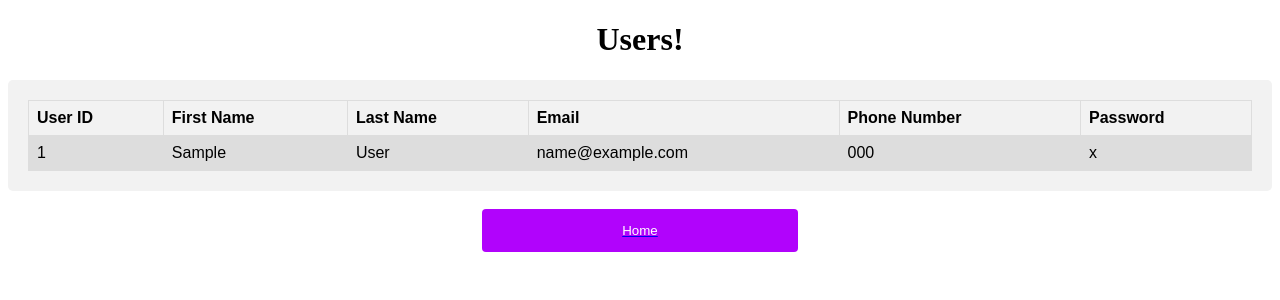
After one commit to tobiakinde/221cmpt, a Flask app: page /users in a window 1280 px wide. The commit adds this page. Shown: the top 300 px of the page. Run offline with Flask 3, Linux system fonts and the light colour scheme; tables that the repository leaves empty hold one stand-in row (values such as "Sample post").

Commit message:
lab 6 updates

```diff
--- a/labs/lab-6/app.py
+++ b/labs/lab-6/app.py
@@ -1,6 +1,7 @@
 """app.py: render and route to webpages"""
+
 from flask import request, render_template, redirect, url_for
-from sqlalchemy import insert, text
+from sqlalchemy import insert, text, select
 
 from db.server import app
 from db.server import db
@@ -19,6 +20,20 @@ def signup():
 def login():
     return render_template('login.html')
 
+@app.route('/users')
+def users():
+    with app.app_context():
+        # select users where the first name is Calista
+        # stmt = select(User).where(User.FirstName == "Calista")
+
+        # select all users
+        stmt = select(User)
+        all_users = db.session.execute(stmt)
+
+        return render_template('users.html', users=all_users)
+
+    return render_template('users.html')
+
 if __name__ == "__main__":
     # debug refreshes your application with your new changes every time you save
     app.run(debug=True)
--- a/labs/lab-6/db/schema/user.py
+++ b/labs/lab-6/db/schema/user.py
@@ -2,7 +2,7 @@
 from db.server import db
 
 class User(db.Model):
-    __tablename__ = "Users"
+    __tablename__ = 'Users'
     UserID = db.Column(db.Integer,primary_key=True,autoincrement=True)
     FirstName = db.Column(db.String(40))
     LastName = db.Column(db.String(40))
@@ -25,6 +25,3 @@ class User(db.Model):
              PHONE NUMBER: {self.PhoneNumber},
              PASSWORD: {self.Password}
         """
-
-    def __repr__(self):
-        return self.__repr__()
--- a/labs/lab-6/db/server.py
+++ b/labs/lab-6/db/server.py
@@ -24,7 +24,6 @@ db = SQLAlchemy(app)
 # this import is here because we need to initialize db before importing it into
 # the classes
 from db.schema.user import User
-from db.schema.user2 import User2
 
 # verify the db connection is successful
 with app.app_context():
--- a/labs/lab-6/static/style.css
+++ b/labs/lab-6/static/style.css
@@ -2,6 +2,19 @@ div {
   border-radius: 5px;
   background-color: #f2f2f2;
   padding: 20px;
+}
+
+#home {
+  width: 25%;
+  background-color: #b103fc;
+  color: white;
+  padding: 14px 20px;
+  margin: 8px 0;
+  border: none;
+  border-radius: 4px;
+  cursor: pointer;
+  display: block;
+  margin: auto;
 }
 
 #index {
@@ -54,3 +67,19 @@ input[type=submit] {
 input[type=submit]:hover {
   background-color: #ba03fc;
 }
+
+table {
+  font-family: arial, sans-serif;
+  border-collapse: collapse;
+  width: 100%;
+}
+
+td, th {
+  border: 1px solid #dddddd;
+  text-align: left;
+  padding: 8px;
+}
+
+tr:nth-child(even) {
+  background-color: #dddddd;
+}
--- a/labs/lab-6/templates/index.html
+++ b/labs/lab-6/templates/index.html
@@ -14,6 +14,10 @@
             <a href="/login">
                 <button type="button">Log In!</button>
             </a>
+
+            <a href="/users">
+                <button type="button">Users!</button>
+            </a>
         </div>
     </body>
 </html>
--- a/labs/lab-6/templates/login.html
+++ b/labs/lab-6/templates/login.html
@@ -8,6 +8,12 @@
         <h1>Log In</h1>
         <div>
         <!-- Create a log in form here -->
+
         </div>
+
+        <br>
+        <a href="/">
+            <button type="button" id="home">Home</button>
+        </a>
     </body>
 </html>
--- a/labs/lab-6/templates/signup.html
+++ b/labs/lab-6/templates/signup.html
@@ -9,5 +9,10 @@
         <div>
             <!-- Create a sign up form here -->
         </div>
+
+        <br>
+        <a href="/">
+            <button type="button" id="home">Home</button>
+        </a>
     </body>
 </html>
--- /dev/null
+++ b/labs/lab-6/templates/users.html
@@ -0,0 +1,43 @@
+<!DOCTYPE html>
+<html>
+    <head>
+        <title>Lab 6 Log In</title>
+        <link rel="stylesheet" href="/static/style.css">
+    </head>
+    <body>
+        <h1>Users!</h1>
+        <div>
+        <table>
+            <!-- Column Names -->
+            <tr>
+                <th>User ID</th>
+                <th>First Name</th>
+                <th>Last Name</th>
+                <th>Email</th>
+                <th>Phone Number</th>
+                <th>Password</th>
+            </tr>
+            <!-- Python code to display DB information -->
+            {% for user in users %}
+                {% for user_attribs in user %}
+                    <tr>
+                        <td>{{ user_attribs.UserID }}</td>
+                        <td>{{ user_attribs.FirstName }}</td>
+                        <td>{{ user_attribs.LastName }}</td>
+                        <td>{{ user_attribs.Email }}</td>
+                        <td>{{ user_attribs.PhoneNumber }}</td>
+                        <td>{{ user_attribs.Password }}</td>
+                    </tr>
+                {% endfor %}
+            {% endfor %}
+        </table>
+        </div>
+
+        <!-- Return to home page -->
+        <br>
+        <a href="/">
+            <button type="button" id="home">Home</button>
+        </a>
+
+    </body>
+</html>
```
Also changed, not shown: labs/lab-6/form.md (+2 -2 lines).
